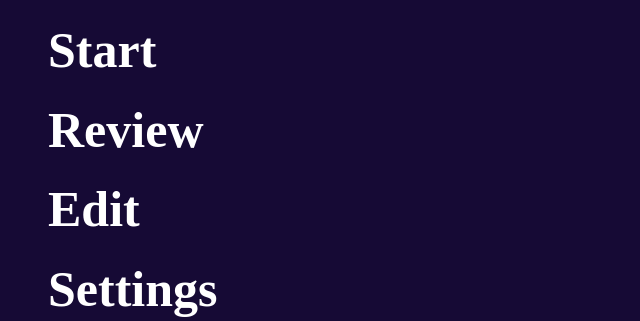
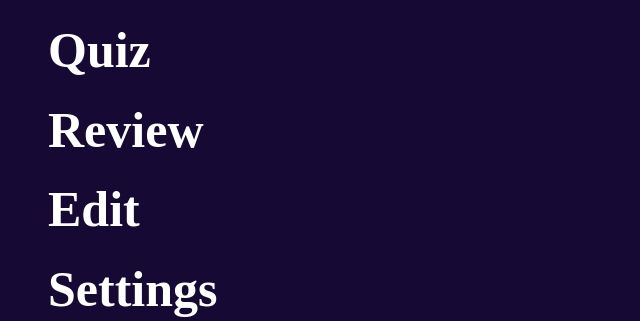
Before and after one commit to Daon1109/QuizGen, a Flask app: page /menu in a window 1280 px wide. Shown: the top 321 px of the page, without its empty margins (0-640 px from the left). Run offline with Flask 3, Linux system fonts and the light colour scheme.

Commit message:
quizA developing start

```diff
--- a/templates/menu.html
+++ b/templates/menu.html
@@ -7,10 +7,11 @@
     </head>
     <body>
         <ul>
-            <h1><a id="menu_txt">Start</a></h1>
+            <h1><a href="/quiz" id="menu_txt">Quiz</a></h1>
             <h1><a href="/review" id="menu_txt">Review</a></h1>
             <h1><a href="/edit" id="menu_txt">Edit</a></h1>
             <h1><a href="/settings" id="menu_txt">Settings</a></h1>
         </ul>
     </body>
+
 </html>
```
